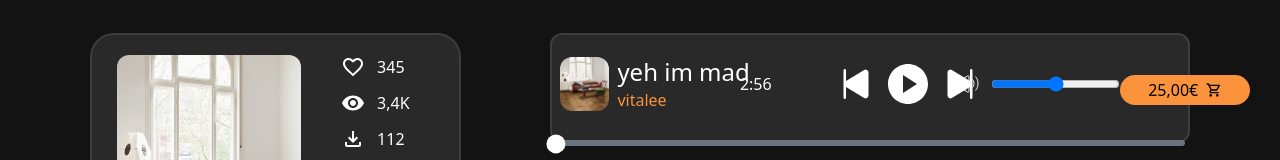
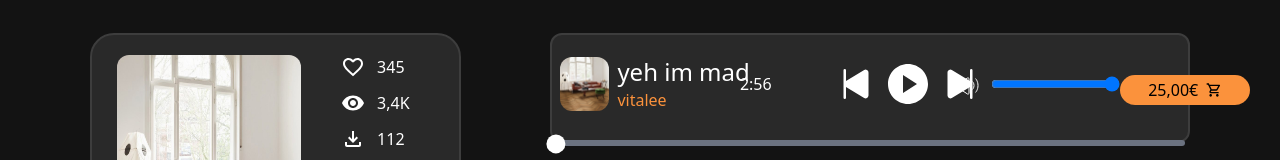
Before and after one commit to BrouetteBleue/MyDigitalProjet-Feels-Music, a Nuxt app: page /prods/1 in a window 1280 px wide. Shown: the part 151-311 px from the top of the page. Built offline with nearby package versions, Linux system fonts and the light colour scheme.

Commit message:
pas prendre en compte

```diff
--- a/pages/prods/[id].vue
+++ b/pages/prods/[id].vue
@@ -90,8 +90,8 @@
                     <div class="flex flex-row justify-between items-center w-[36%]">
 
                         <div class="flex flex-row text-white">
-                            <IconsVolume class="w-6 h-6 mr-3" />
-                            <input type="range">
+                            <IconsVolume class="w-6 h-6 mr-3 mt-1" />
+                            <input type="range" id="volume" min="0" max="1" step="0.005" @change="">
                         </div>
 
                         <div>
@@ -260,7 +260,7 @@ let currentTrack = tracks[0];
                         handleSkipForward();
                     }
 
-                    audio.volume = 50;
+                    audio.volume = 0.005;
 
 
                 }
```
